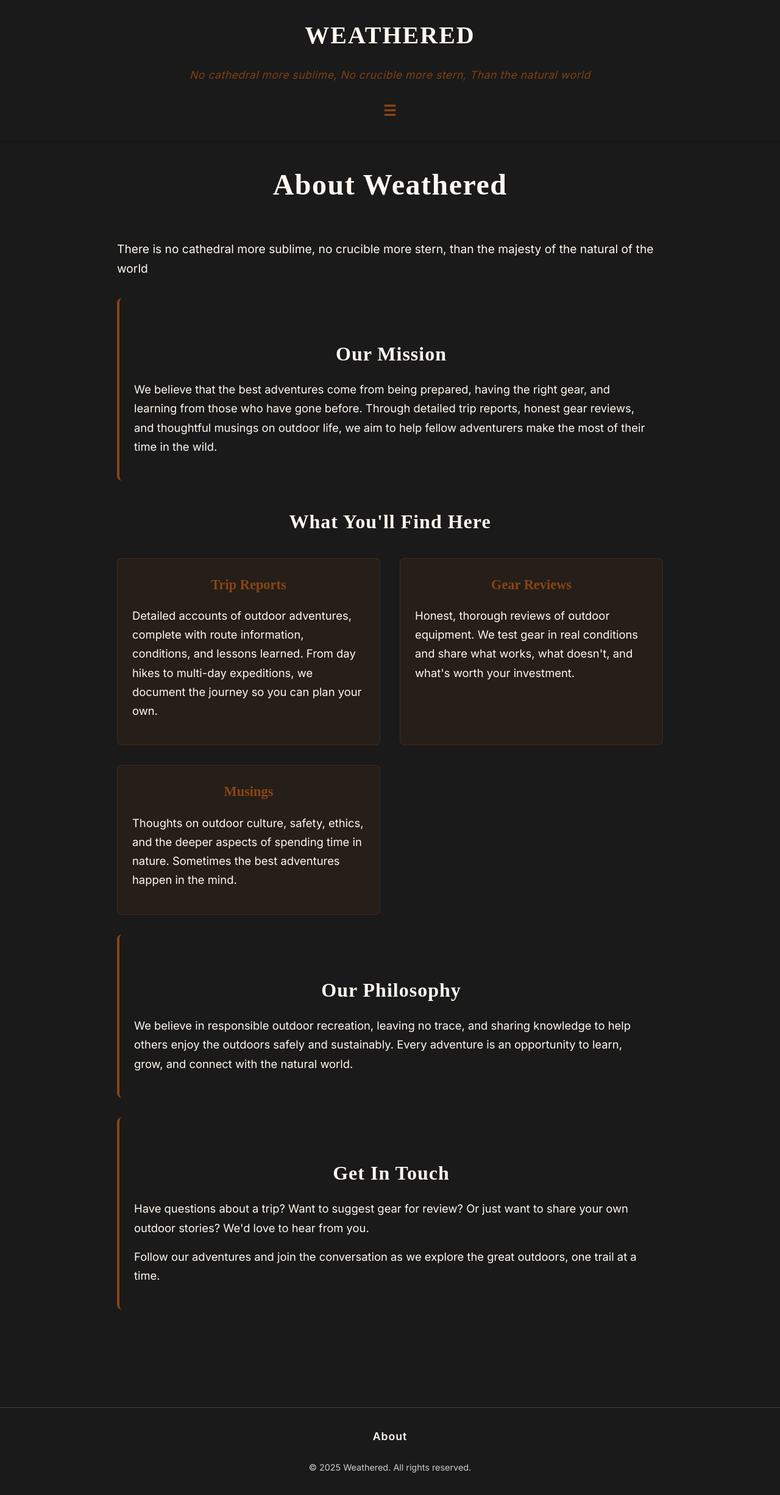
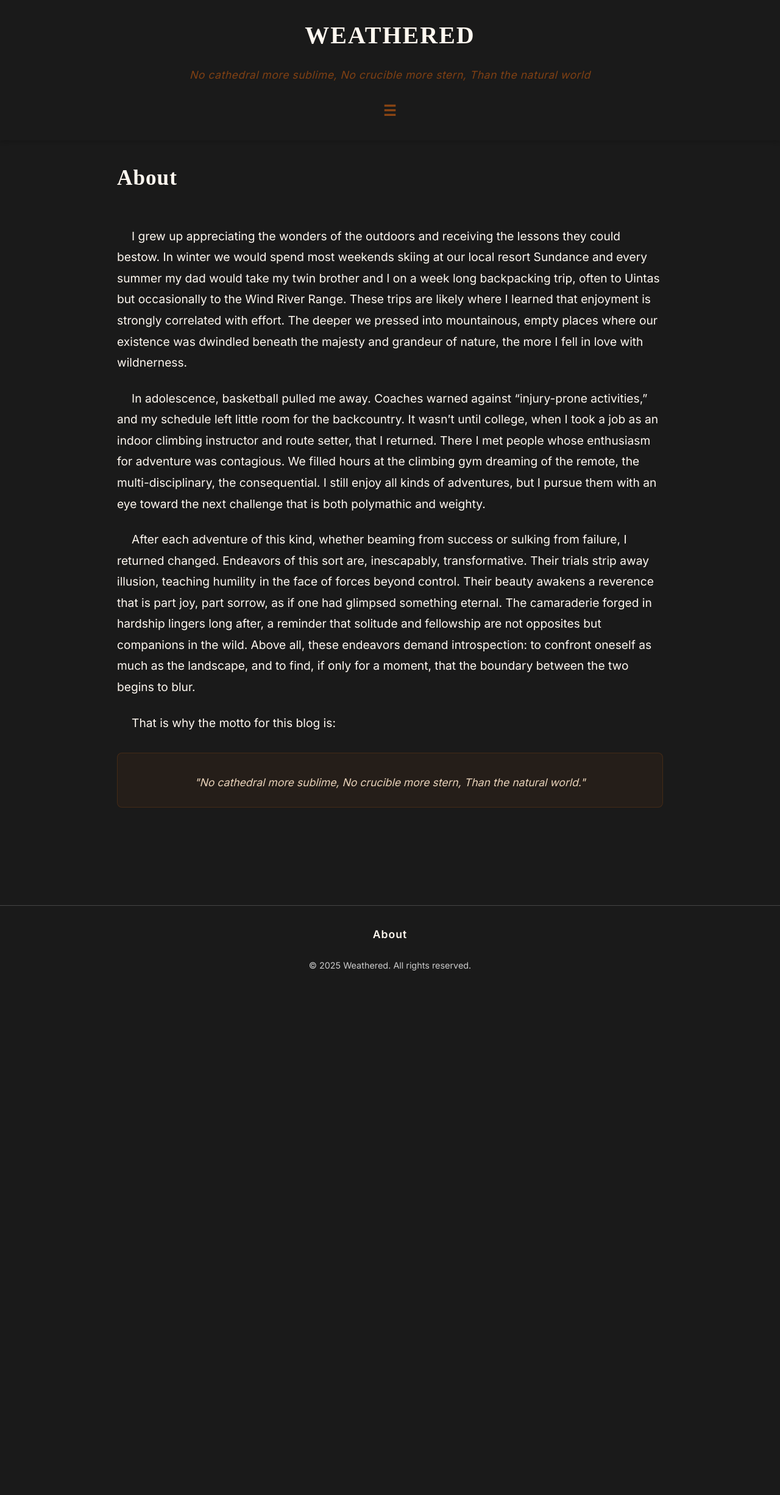
Before and after one commit to shanehaynes/OutdoorBlog, a Jekyll site: the page built from about/index.html, in a window 1280 px wide. Shown: the whole page at 61% size. Built offline with Jekyll 4.4.1, drawn with Linux system fonts in a browser that asks for light colours; some web fonts are replaced; after the commit the page ends 1627 px from its top, so only the background shows below that.

Commit message:
Improve about page styling and typography
- Reduced about page title size from 3rem to 2.2rem (desktop) and 1.8rem (mobile)
- Increased line height to 1.8 for better readability
- Added text indentation to regular paragraphs for formal appearance
- Enhanced first paragraph with italic styling and left border accent
- Styled motto paragraph with highlighted background box
- Added mobile responsive improvements for styled paragraphs
- Improved visual hierarchy while maintaining readability

```diff
--- a/about/index.html
+++ b/about/index.html
@@ -6,46 +6,36 @@
 
 <div class="about-page">
   <header class="about-header">
-    <h1 class="about-title">About Weathered</h1>
+    <h1 class="about-title">About</h1>
   </header>
 
   <section class="about-content">
     <div class="about-intro">
-      <p>There is no cathedral more sublime, no crucible more stern, than the majesty of the natural of the world</p>
-    </div>
+      <p>I grew up appreciating the wonders of the outdoors and receiving the lessons they could bestow.
+         In winter we would spend most weekends skiing at our local resort Sundance and every summer my dad would take my twin brother and I on a week long
+          backpacking trip, often to Uintas but occasionally to the Wind River Range. These trips are
+          likely where I learned that enjoyment is strongly correlated with effort. The deeper we pressed
+          into mountainous, empty places where our existence was dwindled beneath the majesty and grandeur
+          of nature, the more I fell in love with wildnerness. </p>
 
-    <div class="about-mission">
-      <h2>Our Mission</h2>
-      <p>We believe that the best adventures come from being prepared, having the right gear, and learning from those who have gone before. Through detailed trip reports, honest gear reviews, and thoughtful musings on outdoor life, we aim to help fellow adventurers make the most of their time in the wild.</p>
-    </div>
+      <p>In adolescence, basketball pulled me away. Coaches warned against “injury-prone activities,” and my
+        schedule left little room for the backcountry. It wasn’t until college, when I took a job as an indoor
+        climbing instructor and route setter, that I returned. There I met people whose enthusiasm for adventure
+        was contagious. We filled hours at the climbing gym dreaming of the remote, the multi-disciplinary, the
+        consequential. I still enjoy all kinds of adventures, but I pursue them with an eye toward the next challenge
+        that is both polymathic and weighty.</p>
 
-    <div class="about-content-types">
-      <h2>What You'll Find Here</h2>
-      <div class="content-grid">
-        <div class="content-type">
-          <h3>Trip Reports</h3>
-          <p>Detailed accounts of outdoor adventures, complete with route information, conditions, and lessons learned. From day hikes to multi-day expeditions, we document the journey so you can plan your own.</p>
-        </div>
-        <div class="content-type">
-          <h3>Gear Reviews</h3>
-          <p>Honest, thorough reviews of outdoor equipment. We test gear in real conditions and share what works, what doesn't, and what's worth your investment.</p>
-        </div>
-        <div class="content-type">
-          <h3>Musings</h3>
-          <p>Thoughts on outdoor culture, safety, ethics, and the deeper aspects of spending time in nature. Sometimes the best adventures happen in the mind.</p>
-        </div>
-      </div>
-    </div>
+      <p>After each adventure of this kind, whether beaming from success or sulking from failure, I returned
+        changed. Endeavors of this sort are, inescapably, transformative. Their trials strip away illusion,
+        teaching humility in the face of forces beyond control. Their beauty awakens a reverence that is
+        part joy, part sorrow, as if one had glimpsed something eternal. The camaraderie forged in hardship lingers
+        long after, a reminder that solitude and fellowship are not opposites but companions in the wild. Above all,
+        these endeavors demand introspection: to confront oneself as much as the landscape, and to find, if only for a
+        moment, that the boundary between the two begins to blur.</p>
 
-    <div class="about-philosophy">
-      <h2>Our Philosophy</h2>
-      <p>We believe in responsible outdoor recreation, leaving no trace, and sharing knowledge to help others enjoy the outdoors safely and sustainably. Every adventure is an opportunity to learn, grow, and connect with the natural world.</p>
-    </div>
+      <p>That is why the motto for this blog is:</p>
 
-    <div class="about-contact">
-      <h2>Get In Touch</h2>
-      <p>Have questions about a trip? Want to suggest gear for review? Or just want to share your own outdoor stories? We'd love to hear from you.</p>
-      <p>Follow our adventures and join the conversation as we explore the great outdoors, one trail at a time.</p>
+      <p><span style="text-align: center; font-style: italic; display: block">"No cathedral more sublime, No crucible more stern, Than the natural world." </span></p>
     </div>
   </section>
 </div>
--- a/assets/styles.css
+++ b/assets/styles.css
@@ -468,22 +468,22 @@
 }
 
 .about-header {
-  text-align: center;
+  text-align: left;
   margin-bottom: 3rem;
 }
 
 .about-title {
-  font-size: 3rem;
-  font-weight: 700;
+  font-size: 2.2rem;
+  font-weight: 600;
   margin: 0 0 1rem 0;
-  letter-spacing: 1.5px;
+  letter-spacing: 1px;
   color: hsl(32, 100%, 97%);
   font-family: 'Aboreto', serif;
 }
 
 .about-content {
   font-size: 1.15rem;
-  line-height: 1.7;
+  line-height: 1.8;
   color: hsl(32, 100%, 97%);
 }
 
@@ -506,14 +506,36 @@
 }
 
 .about-content p {
-  margin: 1rem 0;
+  margin: 1.5rem 0;
   text-align: left;
+  text-indent: 1.5rem;
+  position: relative;
 }
 
 .about-intro {
   text-align: center;
   font-size: 1.2rem;
   margin-bottom: 2rem;
+}
+
+.about-content p:last-of-type {
+  text-align: center;
+  font-style: italic;
+  font-size: 1.3rem;
+  color: hsl(32, 100%, 90%);
+  margin: 2rem 0;
+  padding: 1.5rem;
+  background: rgba(139, 69, 19, 0.1);
+  border-radius: 8px;
+  border: 1px solid rgba(139, 69, 19, 0.3);
+  text-indent: 0;
+}
+
+.about-content p:last-of-type span {
+  display: block;
+  font-size: 1.1rem;
+  margin-top: 0.5rem;
+  opacity: 0.9;
 }
 
 .content-grid {
@@ -533,16 +555,6 @@
 .content-type h3 {
   text-align: center;
   margin-top: 0;
-}
-
-.about-mission,
-.about-philosophy,
-.about-contact {
-  margin: 2rem 0;
-  padding: 1.5rem;
-  background: rgba(26, 26, 26, 0.5);
-  border-radius: 8px;
-  border-left: 4px solid #8B4513;
 }
 
 /* Pagination */
@@ -675,7 +687,7 @@
   }
 
   .about-title {
-    font-size: 2rem;
+    font-size: 1.8rem;
   }
 
   .content-grid {
```
